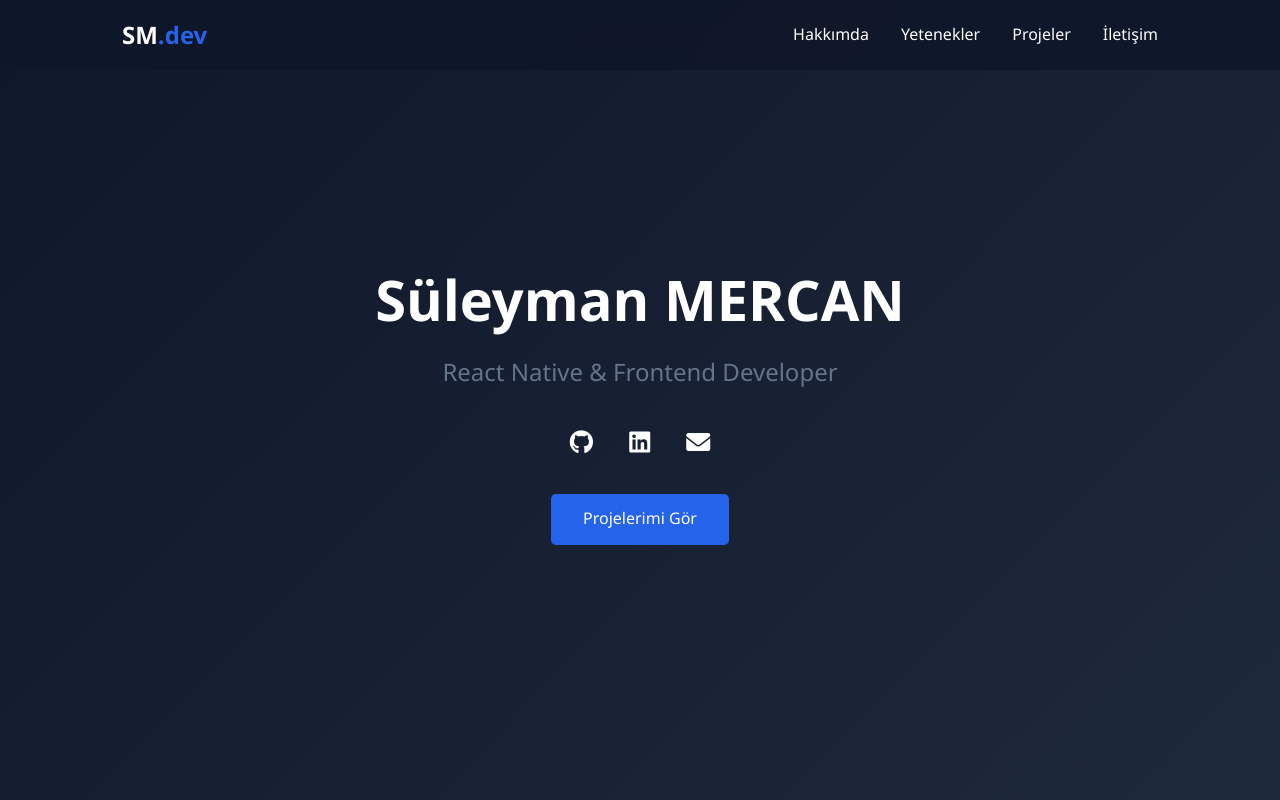
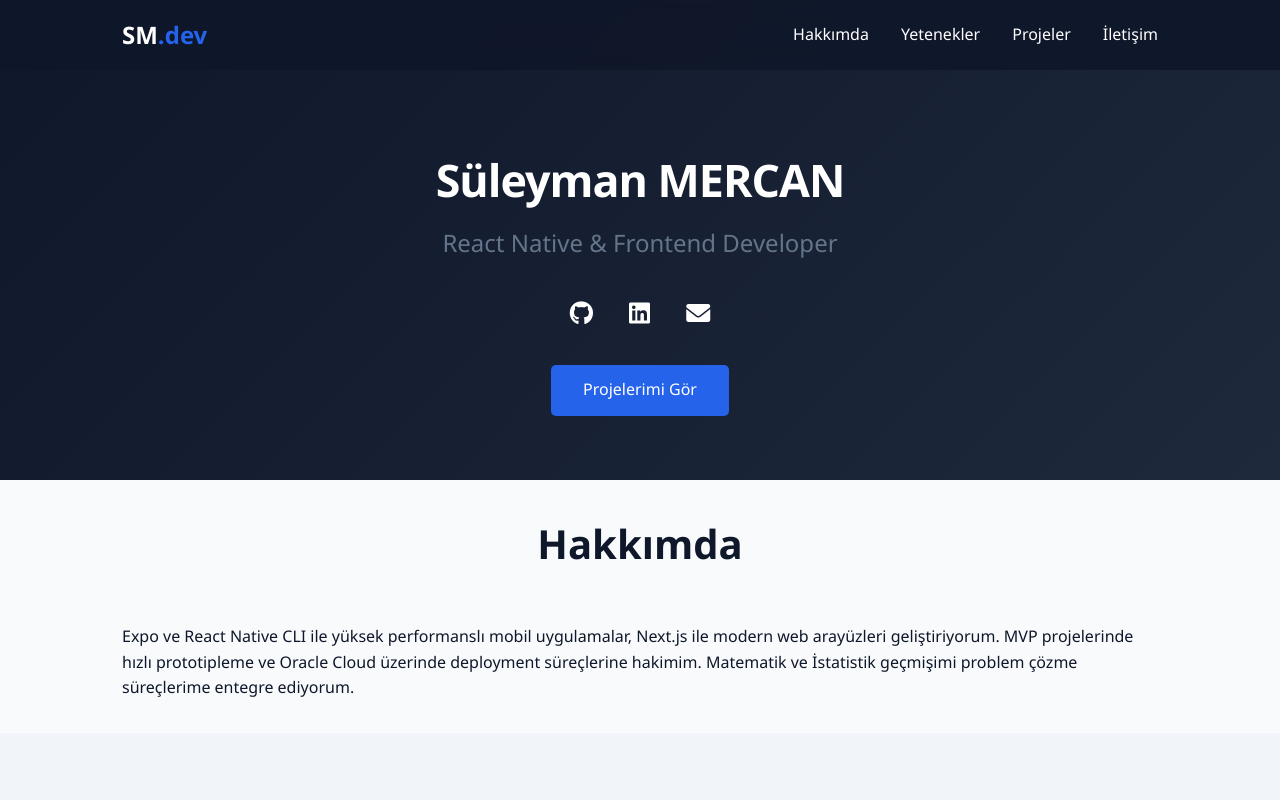
Before and after one commit to slymnmrcn/slymnmrcn.github.io, a plain HTML site: page index.html in a window 1280 px wide. Shown: the top 800 px of the page. Drawn offline with Linux system fonts and the light colour scheme.

Commit message:
Update style.css

```diff
--- a/style.css
+++ b/style.css
@@ -51,17 +51,44 @@ nav ul li { margin-left: 2rem; }
 nav ul li a { color: white; text-decoration: none; transition: 0.3s; }
 nav ul li a:hover { color: var(--primary); }
 
+/* Header alanını tam ekrandan (100vh), daha makul bir yüksekliğe (60vh) çektik */
 header {
-    height: 100vh;
+    height: 60vh; /* Yükseklik azaldı */
+    min-height: 400px; /* Çok küçük ekranlarda ezilmemesi için */
     display: flex;
     align-items: center;
     justify-content: center;
     text-align: center;
     background: linear-gradient(135deg, #0f172a 0%, #1e293b 100%);
     color: white;
+    padding-top: 80px; /* Navigasyonun altında kalmaması için */
 }
 
-h1 { font-size: 3.5rem; margin-bottom: 0.5rem; }
+/* Başlık boyutlarını biraz daha optimize edelim */
+h1 {
+    font-size: 2.8rem; /* 3.5'ten düşürdük */
+    margin-bottom: 0.5rem;
+    letter-spacing: -1px;
+}
+
+.subtitle {
+    font-size: 1.2rem;
+    color: #94a3b8; /* Daha yumuşak bir gri */
+    margin-bottom: 1.5rem;
+}
+
+/* Sosyal linkleri ve butonu yan yana getirebiliriz (isteğe bağlı) */
+.header-content {
+    display: flex;
+    flex-direction: column;
+    align-items: center;
+}
+
+.btn {
+    margin-top: 1.5rem;
+    padding: 0.6rem 1.8rem; /* Butonu da hafif küçülttük */
+    font-weight: 500;
+}
 .subtitle { font-size: 1.5rem; color: var(--text-gray); margin-bottom: 2rem; }
 
 .social-links a {
```
